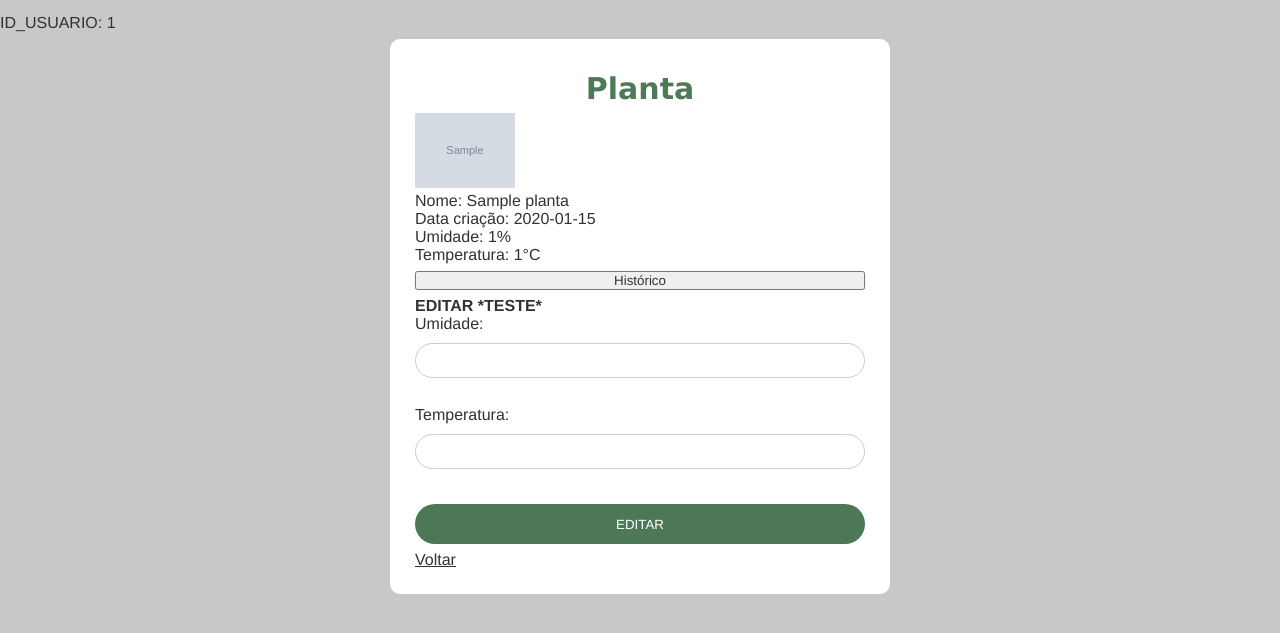
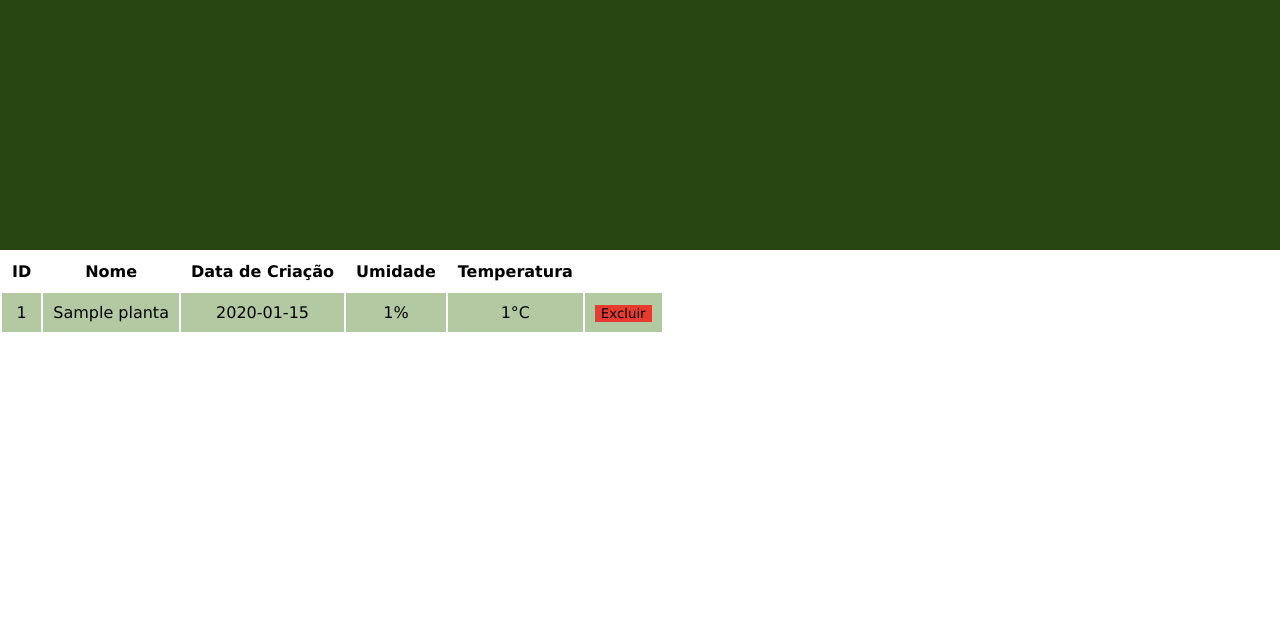
Before and after one commit to luiza846/Estufa-Inteligente, a PHP site: page /planta.php in a window 1280 px wide. Shown: the top 633 px of the page. Run offline with PHP 8.4, Linux system fonts and the light colour scheme; the visitor is signed in with stand-in values (Sample User, id 1); tables that the repository leaves empty hold one stand-in row (values such as "Sample post"); grey boxes marked "Sample" are stand-in pictures.

Commit message:
tabela plantas

```diff
--- a/estufa/css/generalInterface.css
+++ b/estufa/css/generalInterface.css
@@ -1,31 +1,6 @@
 *{
     font-family: 'Lucida Sans', 'Lucida Sans Regular', 'Lucida Grande', 'Lucida Sans Unicode', Geneva, Verdana, sans-serif;
 }
-/*--------------------------------------------------TELA PROTECT-----------------------------------------------------------*/
-
-.protect{
-    text-align: center;
-    display: table;
-    max-width: 900px;
-    width: 35%;
-    height: 85%;
-    padding: 5%;
-    position: absolute;
-    left: 50%;
-    top: 50%;
-    transform: translate(-50%,-50%);
-}
-h1{
-    font-size: 30px;
-    text-align: center;
-    color: #21572dcc;
-    font-family: 'Lucida Sans', 'Lucida Sans Regular', 'Lucida Grande', 'Lucida Sans Unicode', Geneva, Verdana, sans-serif;
-}
-a{
-    font-size: 20px;
-    color: #21572dcc;
-}
-
 /*--------------------------------------------------TELA PRINCIPAL-----------------------------------------------------------*/
 
 .tela-principal{
@@ -44,7 +19,6 @@ a{
 }
 .menu{
     padding-left: 23%;
-
     height: 150px;
     margin: 0 auto;
 }
@@ -232,3 +206,53 @@ a{
     margin: 0px 55px;
 }
 /*--------------------------------------------------TELA PLANTA-----------------------------------------------------------*/
+.body-planta{
+    margin: 0 auto;
+}
+.div-painel-planta{
+
+    height: 250px;
+    background-color: #284611;
+}
+/*--------------------------------------------------TELA REGISTRO-----------------------------------------------------------*/
+.tb-registro{
+        margin: 0 auto;
+    }
+    th, td {
+        padding: 10px;
+        text-align: center;
+    }
+    tr:nth-child(even) {
+        background-color: #4c81246c;
+    }
+    tr:hover {
+        background-color: #4c8124b2;
+    }
+/*--------------------------------------------------TELA PERFIL-----------------------------------------------------------*/
+.body-perfil{
+    margin: 0 auto;
+    text-align: center;
+}
+.div-painel-perfil{
+    text-align: center;
+    height: 250px;
+    background-color: #4c8124;
+}
+.div-foto-perfil{
+    height: 150px;
+    background-color: #4c8124;
+}
+form input[type=text]{
+    width:100%;
+    height: 35px;
+    border:1px solid #ccc;
+    padding-left: 10px;
+    /*distancia entre dois campos*/
+    margin: 10px 0;
+    border-radius: 20px;
+}
+.btnExcluir{
+    text-align: center;
+    background-color: rgba(255, 0, 0, 0.705);
+    border: 0px;
+}
--- a/estufa/planta.php
+++ b/estufa/planta.php
@@ -28,52 +28,80 @@ catch(PDOException $erro)
 <head>
     <meta charset="UTF-8">
     <meta name="viewport" content="width=device-width, initial-scale=1.0">
-    <link rel="stylesheet" href="css/planta.css">
+    <link rel="stylesheet" href="css/generalInterface.css">
     <title>Planta</title>
 </head>
-<body>
-    <!--DPS APAGAR-->
-    <?php echo "ID_USUARIO: ", $_SESSION['id_usuario']; ?>
-    <div class="div1">
-            <form action="editDadosPlanta.php" method="post">
-                <h1>Planta</h1>
+<body class="body-planta">
+    <div class="div-painel-planta">
+
+    <form action="deletaPlanta.php" method="POST"></form>
+    </div>
+                <table>
+
+                <tr>
+                <th>ID</th>
+                <th>Nome</th>
+                <th>Data de Criação</th>
+                <th>Umidade</th>
+                <th>Temperatura</th>
+                </tr>
+
                 <?php
+
                 $id_usuario = $_SESSION['id_usuario'];
                 $sql = "SELECT * FROM planta WHERE id_usuario = :id_usuario";
 
-                    # Preparar e executar a consulta com a cláusula WHERE
                 $stmt = $conectaBD->prepare($sql);
                 $stmt->bindParam(':id_usuario', $id_usuario, PDO::PARAM_INT);
                 $stmt->execute();
 
                 while ($dados = $stmt->fetch(PDO::FETCH_ASSOC)) {
-                    $foto_planta = $dados["imagem"];
-                    echo "<img src='planta/" . $dados["id_planta"] . "/" . $foto_planta . "' width='100'>","<br>";
-                    echo "Nome: ",$dados["nome"],"<br>";
-                    echo "Data criação: ",$dados["data_criacao"],"<br>";
-                    echo "Umidade: ",$dados["umidade"],"%<br>";
-                    echo "Temperatura: ",$dados["temperatura"],"°C<br>";
+
+                        echo '<tr>';
+                        echo '<td>'. $dados['id_planta'] .'</td>';
+                        echo '<td>'. $dados['nome'] .'</td>';
+                        echo '<td>'. $dados['data_criacao'] .'</td>';
+                        echo '<td>'. $dados['umidade'] .'%</td>';
+                        echo '<td>'. $dados['temperatura'] .'°C</td>';
+                        echo '<td><button class="btnExcluir" data-id_planta="' . $dados['id_planta'] . '">Excluir</button></td>';
                 }
+
                 ?>
-                    <input type="button" value="Histórico" onclick="mostrarHistorico()">
+</table>
 
-                    <!--caso usuario queira ver o historico-->
-                    <div id="histoPlantas" style="display: none;">
-                        <?php
-                            echo "teste";
-                        ?>
-                    </div>
 
-                    <h4>EDITAR *TESTE*</h4>
-                    Umidade:<input type="text" name="campoUmidade"><br>
-                    Temperatura:<input type="text" name="campoTemperatura"><br>
-                    <input type="submit" value="EDITAR">
-                    <div class="full-box">
-                        <a href="telaPrincipal.php">Voltar</a>
-                    </div>
+
+
+
+
+
+
+
+
+
+
+
+
             </form>
 
-    </div>
+
+
+
+
+
+
+
+
+
+
+
+
+
+
+
+
+
+
 
         <!--mostrar historico de todas as plantas que foram cadastradas e excluidas-->
         <script>
```
Also changed, not shown: estufa/deletaPlanta.php (added, +24 -0 lines), estufa/perfil.php (+21 -6 lines), estufa/registro.php (+34 -0 lines), estufa/fundoLogin/icons8-lixo-192.png (added), estufa/planta/1/cebolinha.jpg (added), estufa/planta/2/morango.jpg (added). Lines whose indentation alone changed are shown as unchanged.
